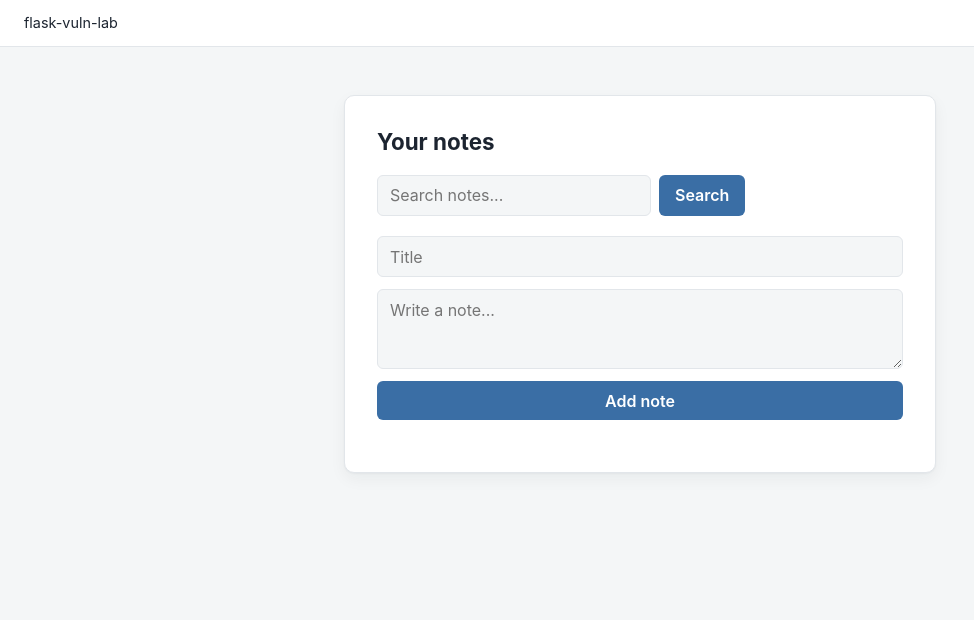
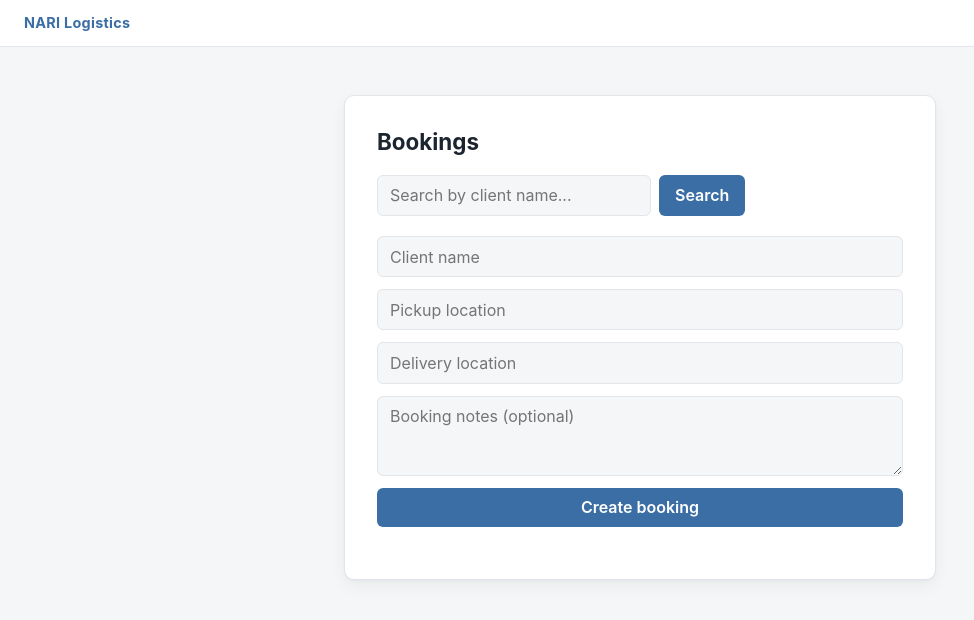
Before and after one commit to lutendothomo/flask-vuln-lab, a Flask app: template templates/bookings.html in a window 1280 px wide. Shown: the top 620 px of the page, without its empty margins (0-974 px from the left). Run offline with Flask 3, Linux system fonts and the light colour scheme; the template is opened without the code that fills it, so the values that code supplies are empty.

Commit message:
Website touch-ups

```diff
--- a/app.py
+++ b/app.py
@@ -32,6 +32,15 @@ def validate_password(password):
 
 
 app = Flask(__name__)
+
+# FIX: harden session cookie settings. SECURE is tied to whether SECRET_KEY
+# is set via env var, so it's off for local dev (plain HTTP) and on once
+# deployed with a real secret key (which implies HTTPS in front of it).
+app.config.update(
+    SESSION_COOKIE_HTTPONLY=True,
+    SESSION_COOKIE_SAMESITE="Lax",
+    SESSION_COOKIE_SECURE=os.environ.get("SECRET_KEY") is not None,
+)
 app.secret_key = os.environ.get("SECRET_KEY", "dev-only-fallback-do-not-use-in-production")
 
 # FIX: CSRF protection enabled globally — forms must now include a valid
@@ -40,6 +49,16 @@ csrf = CSRFProtect(app)
 
 # FIX: rate limiting on login to slow down brute-force attempts.
 limiter = Limiter(key_func=get_remote_address, app=app, default_limits=[])
+
+
+# FIX: basic security headers on every response.
+@app.after_request
+def set_security_headers(response):
+    response.headers["X-Content-Type-Options"] = "nosniff"
+    response.headers["X-Frame-Options"] = "DENY"
+    response.headers["Content-Security-Policy"] = "default-src 'self'"
+    response.headers["Referrer-Policy"] = "strict-origin-when-cross-origin"
+    return response
 
 DB_PATH = "vuln.db"
 
@@ -68,11 +87,15 @@ def init_db():
         )
     """)
     db.execute("""
-        CREATE TABLE IF NOT EXISTS notes (
+        CREATE TABLE IF NOT EXISTS bookings (
             id INTEGER PRIMARY KEY AUTOINCREMENT,
             user_id INTEGER NOT NULL,
-            title TEXT NOT NULL,
-            body TEXT NOT NULL
+            client_name TEXT NOT NULL,
+            pickup_location TEXT NOT NULL,
+            delivery_location TEXT NOT NULL,
+            notes TEXT,
+            payment_status TEXT NOT NULL DEFAULT 'Pending',
+            delivery_status TEXT NOT NULL DEFAULT 'Pending Dispatch'
         )
     """)
     db.commit()
@@ -83,7 +106,7 @@ def init_db():
 def home():
     if "user_id" not in session:
         return redirect(url_for("login"))
-    return redirect(url_for("notes"))
+    return redirect(url_for("bookings"))
 
 
 @app.route("/register", methods=["GET", "POST"])
@@ -122,7 +145,7 @@ def login():
         if user and check_password_hash(user["password"], password):
             session["user_id"] = user["id"]
             session["username"] = user["username"]
-            return redirect(url_for("notes"))
+            return redirect(url_for("bookings"))
         return render_template("login.html", error="Invalid credentials")
     return render_template("login.html")
 
@@ -133,33 +156,61 @@ def logout():
     return redirect(url_for("login"))
 
 
-@app.route("/notes", methods=["GET", "POST"])
-def notes():
+PAYMENT_STATUSES = ["Pending", "Paid", "Refunded"]
+DELIVERY_STATUSES = ["Pending Dispatch", "In Transit", "Delivered", "Delayed"]
+
+
+@app.route("/bookings", methods=["GET", "POST"])
+def bookings():
     if "user_id" not in session:
         return redirect(url_for("login"))
     db = get_db()
 
     if request.method == "POST":
-        # VULN: no CSRF token on this form — add flask-wtf protection later
-        title = request.form["title"]
-        body = request.form["body"]
-        db.execute("INSERT INTO notes (user_id, title, body) VALUES (?, ?, ?)",
-                   (session["user_id"], title, body))
+        client_name = request.form["client_name"].strip()
+        pickup_location = request.form["pickup_location"].strip()
+        delivery_location = request.form["delivery_location"].strip()
+        notes = request.form.get("notes", "").strip()
+        db.execute(
+            """INSERT INTO bookings
+               (user_id, client_name, pickup_location, delivery_location, notes, payment_status, delivery_status)
+               VALUES (?, ?, ?, ?, ?, 'Pending', 'Pending Dispatch')""",
+            (session["user_id"], client_name, pickup_location, delivery_location, notes),
+        )
         db.commit()
 
     search = request.args.get("q", "")
     if search:
         like_pattern = f"%{search}%"
-        all_notes = db.execute(
-            "SELECT * FROM notes WHERE user_id = ? AND title LIKE ?",
+        all_bookings = db.execute(
+            "SELECT * FROM bookings WHERE user_id = ? AND client_name LIKE ?",
             (session["user_id"], like_pattern),
         ).fetchall()
     else:
-        all_notes = db.execute(
-            "SELECT * FROM notes WHERE user_id = ?", (session["user_id"],)
+        all_bookings = db.execute(
+            "SELECT * FROM bookings WHERE user_id = ?", (session["user_id"],)
         ).fetchall()
 
-    return render_template("notes.html", notes=all_notes, username=session["username"], search=search)
+    return render_template("bookings.html", bookings=all_bookings, username=session["username"], search=search)
+
+
+@app.route("/bookings/<int:booking_id>/status", methods=["POST"])
+def update_status(booking_id):
+    if "user_id" not in session:
+        return redirect(url_for("login"))
+    payment_status = request.form.get("payment_status", "")
+    delivery_status = request.form.get("delivery_status", "")
+    if payment_status not in PAYMENT_STATUSES or delivery_status not in DELIVERY_STATUSES:
+        return redirect(url_for("bookings"))
+    db = get_db()
+    # Ownership check (user_id = ?) stays even here — a user can only
+    # update their own bookings, never someone else's by guessing an id.
+    db.execute(
+        "UPDATE bookings SET payment_status = ?, delivery_status = ? WHERE id = ? AND user_id = ?",
+        (payment_status, delivery_status, booking_id, session["user_id"]),
+    )
+    db.commit()
+    return redirect(url_for("bookings"))
 
 
 if __name__ == "__main__":
--- a/static/style.css
+++ b/static/style.css
@@ -134,3 +134,29 @@ button:hover { background: var(--accent-dark); }
   margin-bottom: 0.3rem;
   font-size: 0.95rem;
 }
+
+.booking-list { list-style: none; margin: 0; padding: 0; display: flex; flex-direction: column; gap: 0.9rem; }
+.booking-card { border: 1px solid var(--line); border-radius: 8px; padding: 1rem 1.1rem; background: var(--bg); }
+.booking-card .route { font-size: 0.95rem; font-weight: 600; margin-bottom: 0.25rem; }
+.booking-card .client { font-size: 0.82rem; color: var(--muted); margin-bottom: 0.5rem; }
+.booking-card .notes-text { font-size: 0.85rem; margin-bottom: 0.75rem; }
+
+.badge {
+  display: inline-block;
+  font-size: 0.7rem;
+  font-weight: 600;
+  padding: 0.15rem 0.5rem;
+  border-radius: 999px;
+  margin-right: 0.4rem;
+}
+.badge.pending { background: #f3e2dd; color: #b3402f; }
+.badge.paid { background: #e3f0e8; color: #2f6b4c; }
+.badge.transit { background: #dde8f0; color: #2c5580; }
+.badge.delivered { background: #e3f0e8; color: #2f6b4c; }
+.badge.delayed { background: #f3e2dd; color: #b3402f; }
+
+.status-form { display: flex; gap: 0.5rem; align-items: center; margin-top: 0.6rem; flex-wrap: wrap; }
+.status-form select { padding: 0.35rem 0.5rem; font-size: 0.8rem; }
+.status-form button { padding: 0.35rem 0.7rem; font-size: 0.8rem; }
+
+.brand { font-weight: 700; letter-spacing: 0.02em; color: var(--accent); }
--- a/templates/base.html
+++ b/templates/base.html
@@ -2,12 +2,12 @@
 <html>
 <head>
   <meta charset="utf-8">
-  <title>Notes</title>
+  <title>NARI Logistics</title>
   <link rel="stylesheet" href="{{ url_for('static', filename='style.css') }}">
 </head>
 <body>
   <nav>
-    <span>flask-vuln-lab</span>
+    <span class="brand">NARI Logistics</span>
     {% if session.get('username') %}
       <span>{{ session['username'] }} &middot; <a href="{{ url_for('logout') }}">Log out</a></span>
     {% endif %}
--- a/templates/bookings.html
+++ b/templates/bookings.html
@@ -1,26 +1,46 @@
 {% extends "base.html" %}
 {% block content %}
 <div class="card">
-  <h1>Your notes</h1>
+  <h1>Bookings</h1>
 
   <form method="get" class="inline">
-    <input name="q" placeholder="Search notes..." value="{{ search }}">
+    <input name="q" placeholder="Search by client name..." value="{{ search }}">
     <button type="submit">Search</button>
   </form>
 
   <form method="post">
     <input type="hidden" name="csrf_token" value="{{ csrf_token() }}">
-    <input type="hidden" name="csrf_token" value="{{ csrf_token() }}">
-    <input name="title" placeholder="Title" required>
-    <textarea name="body" placeholder="Write a note..." required></textarea>
-    <button type="submit">Add note</button>
+    <input name="client_name" placeholder="Client name" required>
+    <input name="pickup_location" placeholder="Pickup location" required>
+    <input name="delivery_location" placeholder="Delivery location" required>
+    <textarea name="notes" placeholder="Booking notes (optional)"></textarea>
+    <button type="submit">Create booking</button>
   </form>
 
-  <ul class="notes-list">
-    {% for note in notes %}
-      <li class="note">
-        <strong>{{ note['title'] }}</strong>
-        {{ note['body'] }}
+  <ul class="booking-list">
+    {% for booking in bookings %}
+      <li class="booking-card">
+        <div class="route">{{ booking["pickup_location"] }} &rarr; {{ booking["delivery_location"] }}</div>
+        <div class="client">Client: {{ booking["client_name"] }}</div>
+        {% if booking["notes"] %}<div class="notes-text">{{ booking["notes"] }}</div>{% endif %}
+
+        <span class="badge {{ "paid" if booking["payment_status"] == "Paid" else "pending" }}">{{ booking["payment_status"] }}</span>
+        <span class="badge {{ "delivered" if booking["delivery_status"] == "Delivered" else ("transit" if booking["delivery_status"] == "In Transit" else ("delayed" if booking["delivery_status"] == "Delayed" else "pending")) }}">{{ booking["delivery_status"] }}</span>
+
+        <form method="post" action="{{ url_for('update_status', booking_id=booking['id']) }}" class="status-form">
+          <input type="hidden" name="csrf_token" value="{{ csrf_token() }}">
+          <select name="payment_status">
+            {% for status in ["Pending", "Paid", "Refunded"] %}
+              <option value="{{ status }}" {% if booking["payment_status"] == status %}selected{% endif %}>{{ status }}</option>
+            {% endfor %}
+          </select>
+          <select name="delivery_status">
+            {% for status in ["Pending Dispatch", "In Transit", "Delivered", "Delayed"] %}
+              <option value="{{ status }}" {% if booking["delivery_status"] == status %}selected{% endif %}>{{ status }}</option>
+            {% endfor %}
+          </select>
+          <button type="submit">Update</button>
+        </form>
       </li>
     {% endfor %}
   </ul>
```
Also changed, not shown: templates/register.html (+35 -1 lines).
